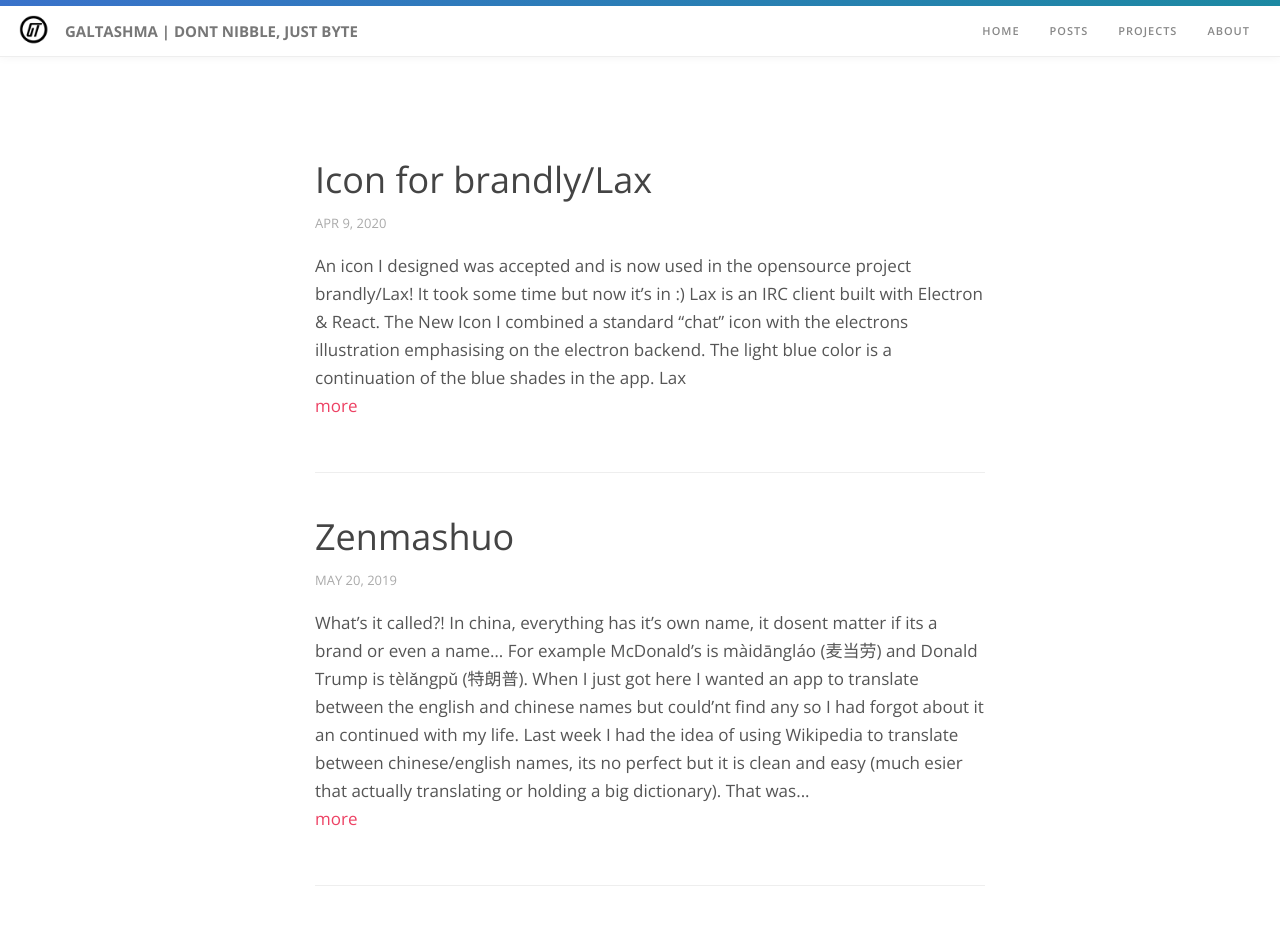
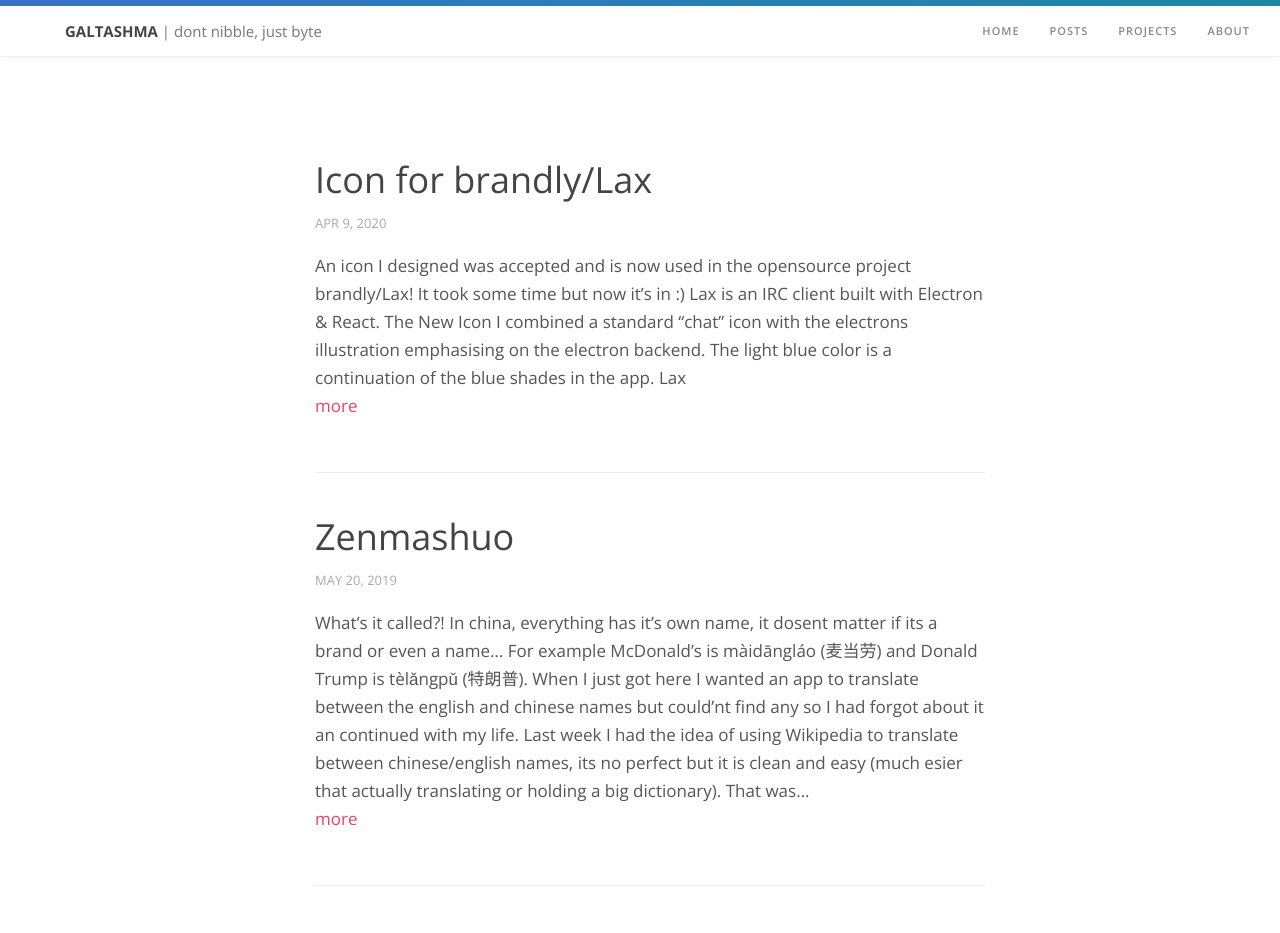
Before and after one commit to bitterbit/bitterbit.github.io, a Jekyll site: the page built from posts.html, in a window 1280 px wide. Shown: the top 933 px of the page. Built offline with Jekyll 4.4.1, drawn with Linux system fonts in a browser that asks for light colours; comment, search, counter and statistics services are not loaded.

```diff
--- a/_includes/header.html
+++ b/_includes/header.html
@@ -8,13 +8,8 @@
 				<span class="icon-bar"></span>
 				<span class="icon-bar"></span>
 			</button>
-
-			<a class="user-avatar">
-				<img src='/assets/img/avatar.jpg'>
-    		</a>
-
 			<a href="{{ site.url }}" class="navbar-brand">
-				<strong>Galtashma | Dont Nibble, Just Byte</strong>
+				<strong>Galtashma </strong> | Dont Nibble, Just Byte
 			</a>
 		</div>
 
--- a/css/galtashma.css
+++ b/css/galtashma.css
@@ -22,14 +22,19 @@
 		}
 
 		#site-name {
-			color: #777;
 			text-decoration: none;
 
 			position: absolute;
 			left: 60px;
 			top: 15px;
-			text-transform: uppercase;
 		}
+                .navbar-brand strong  {
+			color: #444;
+			text-transform: uppercase !important;
+                }
+                .navbar-brand {
+			text-transform: lowercase !important;
+                }
 
 		#top {
 			padding-bottom: 50px;
```
Also changed, not shown: _includes/home-header.html (+0 -8 lines).
